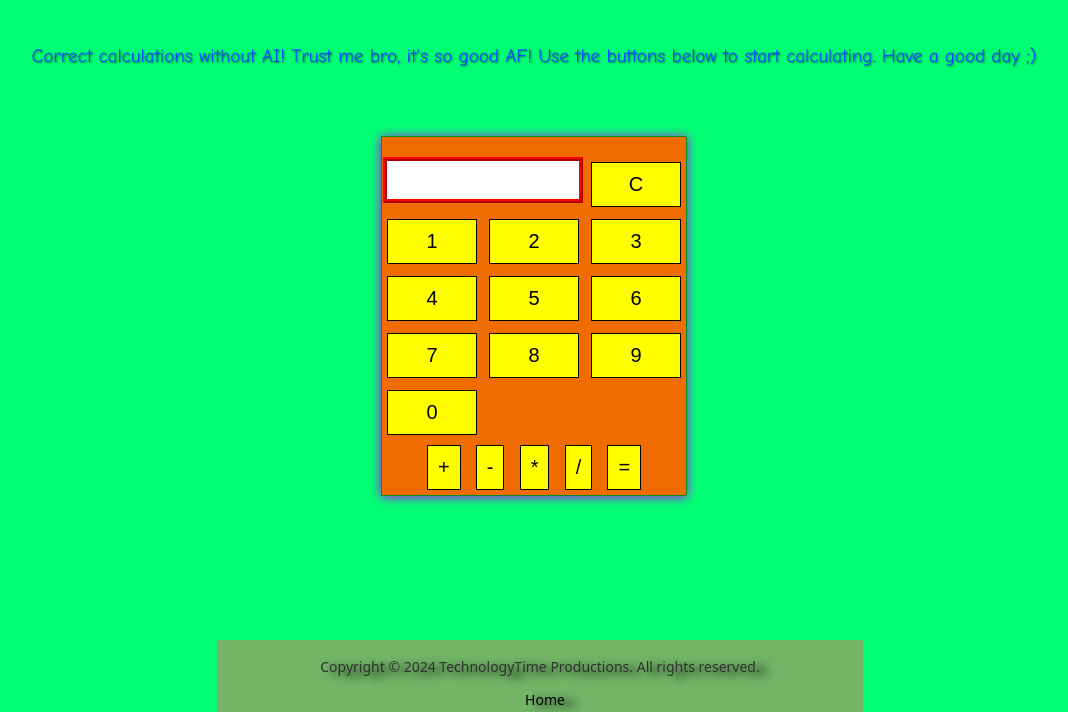
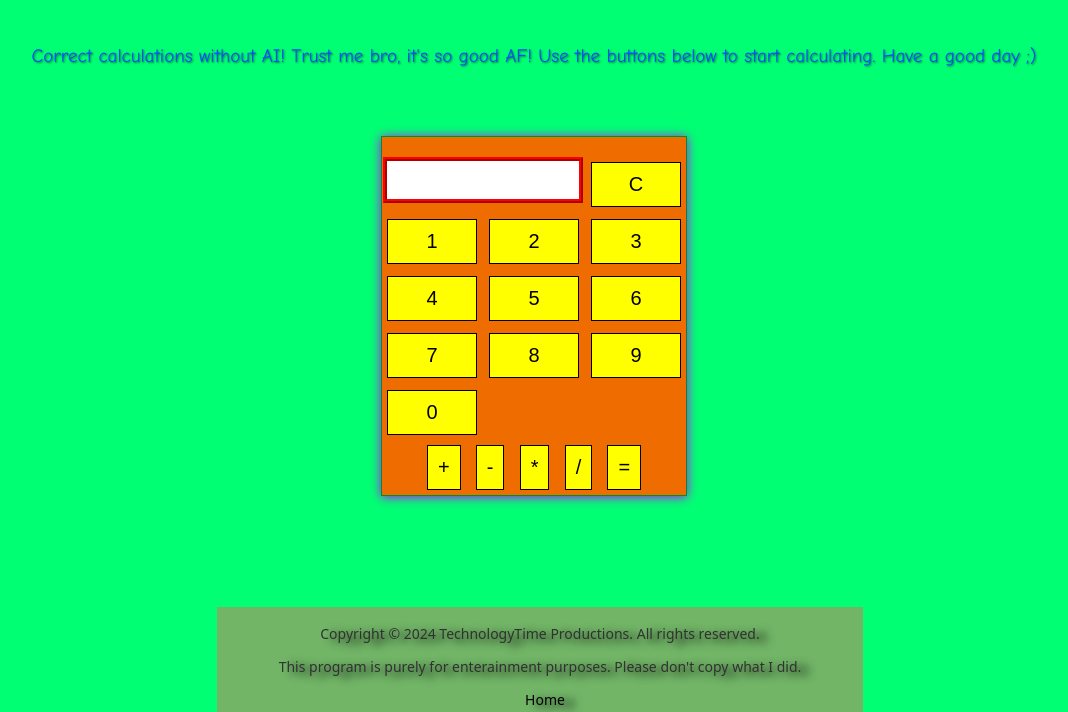
Before and after one commit to TechnologyTime/technologytime.github.io, a plain HTML site: page Calculator/index.html in a window 1280 px wide. Shown: the part 88-800 px from the top of the page, without its empty margins (106-1174 px from the left). Drawn offline with Linux system fonts and the light colour scheme.

Commit message:
Update index.html with entertainment disclaimer
Added a disclaimer about the program's purpose.

```diff
--- a/Calculator/index.html
+++ b/Calculator/index.html
@@ -89,6 +89,7 @@
             </div>
             <div class="footer">
                 <p>Copyright © 2024 TechnologyTime Productions. All rights reserved.</p>
+                <p>This program is purely for enterainment purposes. Please don't copy what I did.</p>
                 <a href="technologytime.github.io">Home</a>
             </div>
     </body>
```
